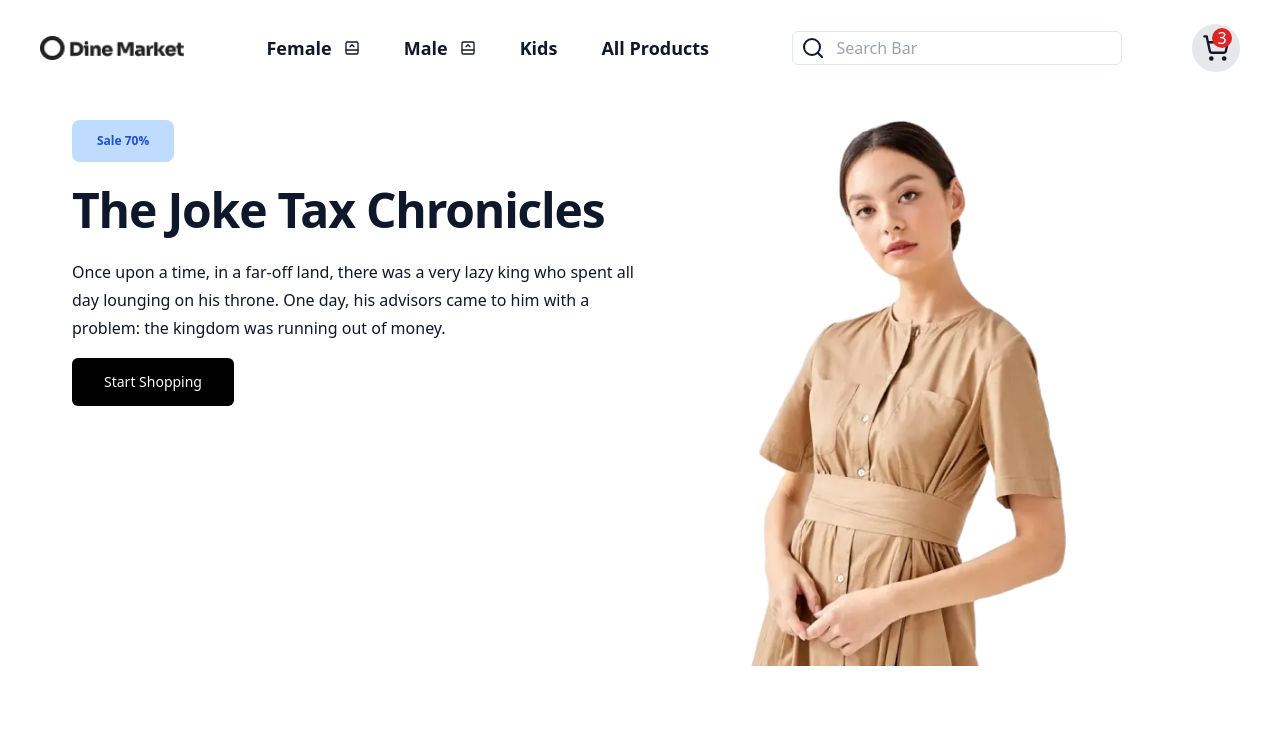
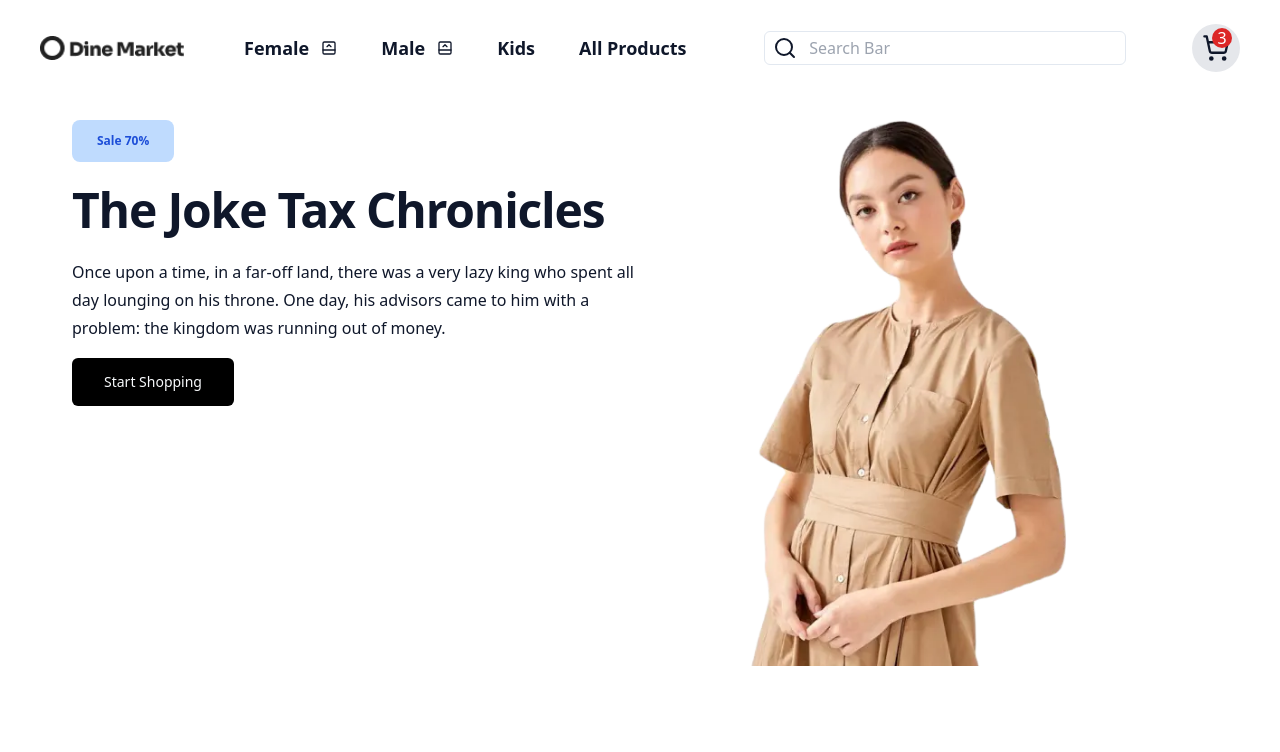
Before and after one commit to Abdullah-Younus/Shadcn-ui-ecommerce, a Next.js app: page / in a window 1280 px wide. Shown: the top 752 px of the page. Built offline with nearby package versions, Linux system fonts and the light colour scheme.

Commit message:
local changes

```diff
--- a/src/components/layout/Header.tsx
+++ b/src/components/layout/Header.tsx
@@ -9,27 +9,28 @@ import { PanelTopOpen } from 'lucide-react';
 import DropdownMenu from '@/views/subcatergory/DropdownMenu';
 const Header = () => {
     return (
-        <div className='py-6 flex justify-between items-center'>
-            <div className='w-36'>
+        <div className='py-6 flex justify-between items-center space-x-12'>
+            <div className='w-36 flex-shrink-0'>
                 <Link href={"/"}>
                     <Image src={logo} alt='logo' width={500} height={500} />
                 </Link>
             </div>
+            <div className='hidden lg:flex justify-between items-center w-full'>
                 <ul className='flex space-x-5 font-semibold text-lg'>
                     {navBarArray.map((eachItem: NavbarType, index: number) => (
-                    <li key={eachItem.id} className='flex items-center relative gap-x-3 px-3 py-1 hover:bg-gray-100 group'>
+                        <li key={eachItem.id} className='flex items-center relative rounded-sm gap-x-3 px-3 py-1 hover:bg-gray-100 group'>
                             <Link href={eachItem.href}>
                                 {eachItem.label}
                             </Link>
                             {
                                 eachItem.isDropDown ?
                                     <div >
-                                    <PanelTopOpen className='w-4 h-4 rotate-180 group-hover:rotate-0' />
+                                        <PanelTopOpen className='w-4 h-4 -rotate-180 group-hover:rotate-0 duration-300' />
                                     </div>
                                     :
                                     ""
                             }
-                        {eachItem.isDropDown && <div className={`invisible group-hover:visible absolute left-0 top-8 p-2 py-4 px-6 border border-gray-200 text-sm font-light min-w-[7.8rem]`}>
+                            {eachItem.isDropDown && <div className={`invisible group-hover:visible absolute left-0 top-8 p-2 py-2 px-6 border border-gray-200 text-sm font-light min-w-[7.8rem]`}>
                                 <DropdownMenu item={eachItem} />
                             </div>}
 
@@ -38,9 +39,9 @@ const Header = () => {
                 </ul>
                 <div className='border flex items-center text-black-600 px-2 rounded-md'>
                     <Search />
-                <input type="text" className='pl-3 pr-5 py-1 w-72 focus:border-white' placeholder='Search Bar' />
+                    <input type="text" className='flex-grow pl-3 pr-5 w-80 py-1 w-72 focus:border-white' placeholder='Search Bar' />
                 </div>
-            <div className='relative h-12 w-12 rounded-full bg-gray-200 flex justify-center items-center'>
+                <div className='flex-shrink-0 relative h-12 w-12 rounded-full bg-gray-200 flex justify-center items-center'>
                     <div className='absolute w-5 h-5 top-1 left-5 py-1.5 flex justify-center items-center bg-red-600 text-base font-normal rounded-full '>
                         <span className='text-white'>3</span>
                     </div>
@@ -78,6 +79,8 @@ const Header = () => {
                     <ShoppingCart className='h-6 w-6' />
                 </div>
             </div> */}
+
+            </div>
         </div>
 
     )
--- a/src/views/subcatergory/DropdownMenu.tsx
+++ b/src/views/subcatergory/DropdownMenu.tsx
@@ -6,7 +6,7 @@ const DropdownMenu: FC<{ item: NavbarType }> = ({ item }) => {
     return (
         <ul>
             {item.dropDownData?.map((eachItem: NavbarType, index: number) => (
-                <li key={index} className="hover:ml-2 duration-300">
+                <li key={index} className="hover:ml-2 group-hover:duration-300 -translate-y-7 group-hover:translate-y-0">
                     <Link href={eachItem.href}>
                         {eachItem.label}
                     </Link>
```
Lines whose indentation alone changed are shown as unchanged.
